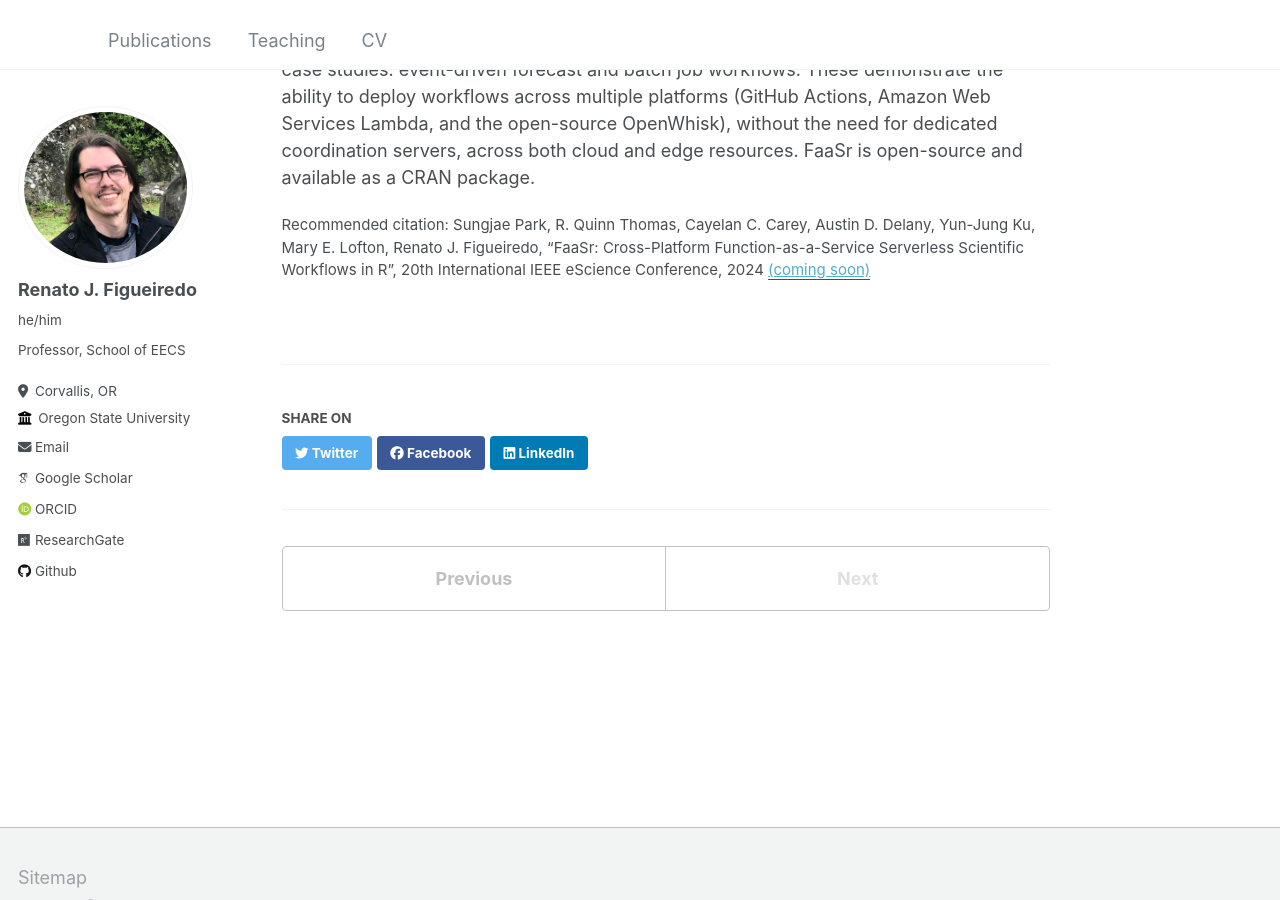
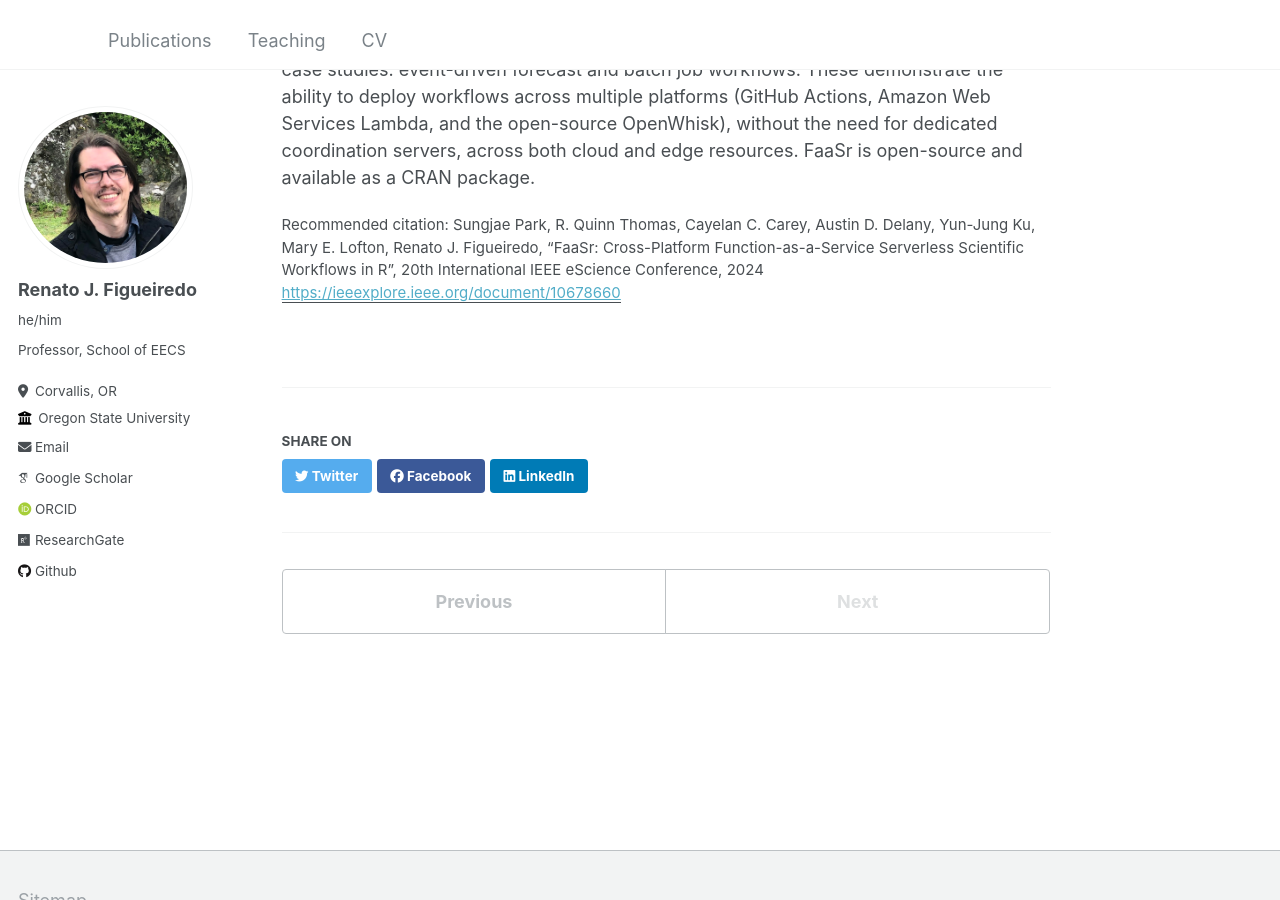
Before and after one commit to renatof/renatof.github.io, a Jekyll site: the page built from _publications/escience2024.md, in a window 1280 px wide and 900 px high, scrolled down 553 px. Built offline with Jekyll 4.4.1, drawn with Linux system fonts in a browser that asks for light colours; some web fonts are replaced.

Commit message:
updated escience and netsoft 2024 paper URLs

```diff
--- a/_publications/escience2024.md
+++ b/_publications/escience2024.md
@@ -5,7 +5,7 @@ permalink: /publication/escience2024
 excerpt: 'This paper describes the FaaSr system for cross-platform engineless, serverlss execution of scientific workflows'
 date: 2024-09-01
 venue: 'International Conference on eScience'
-paperurl: '(coming soon)'
+paperurl: 'https://ieeexplore.ieee.org/document/10678660'
 citation: 'Sungjae Park, R. Quinn Thomas, Cayelan C. Carey, Austin D. Delany, Yun-Jung Ku, Mary E. Lofton, Renato J. Figueiredo, “FaaSr: Cross-Platform Function-as-a-Service Serverless Scientific Workflows in R”, 20th International IEEE eScience Conference, 2024'
 ---
 
```
Also changed, not shown: _publications/netsoft2024.md (+1 -1 lines), 2 other files.
